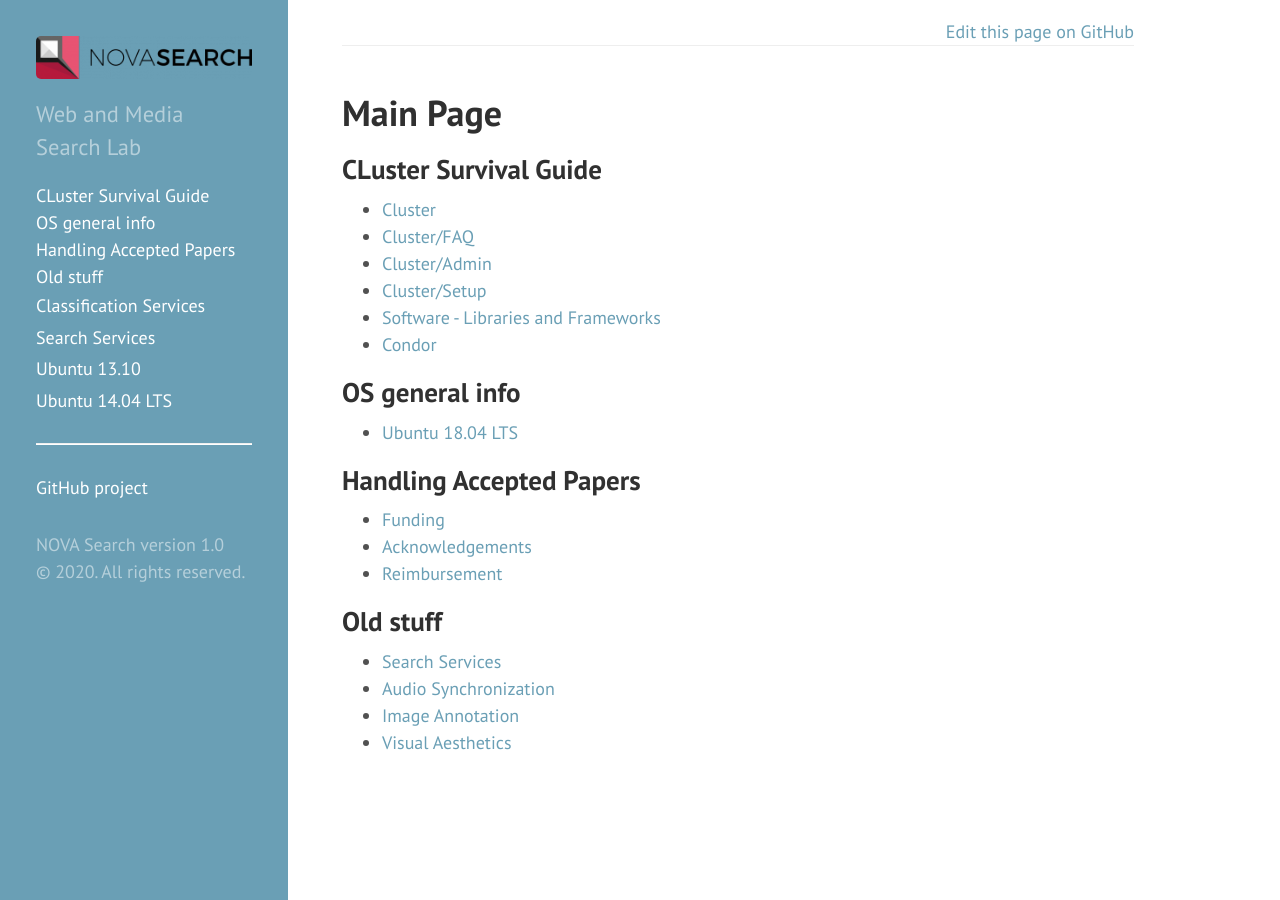
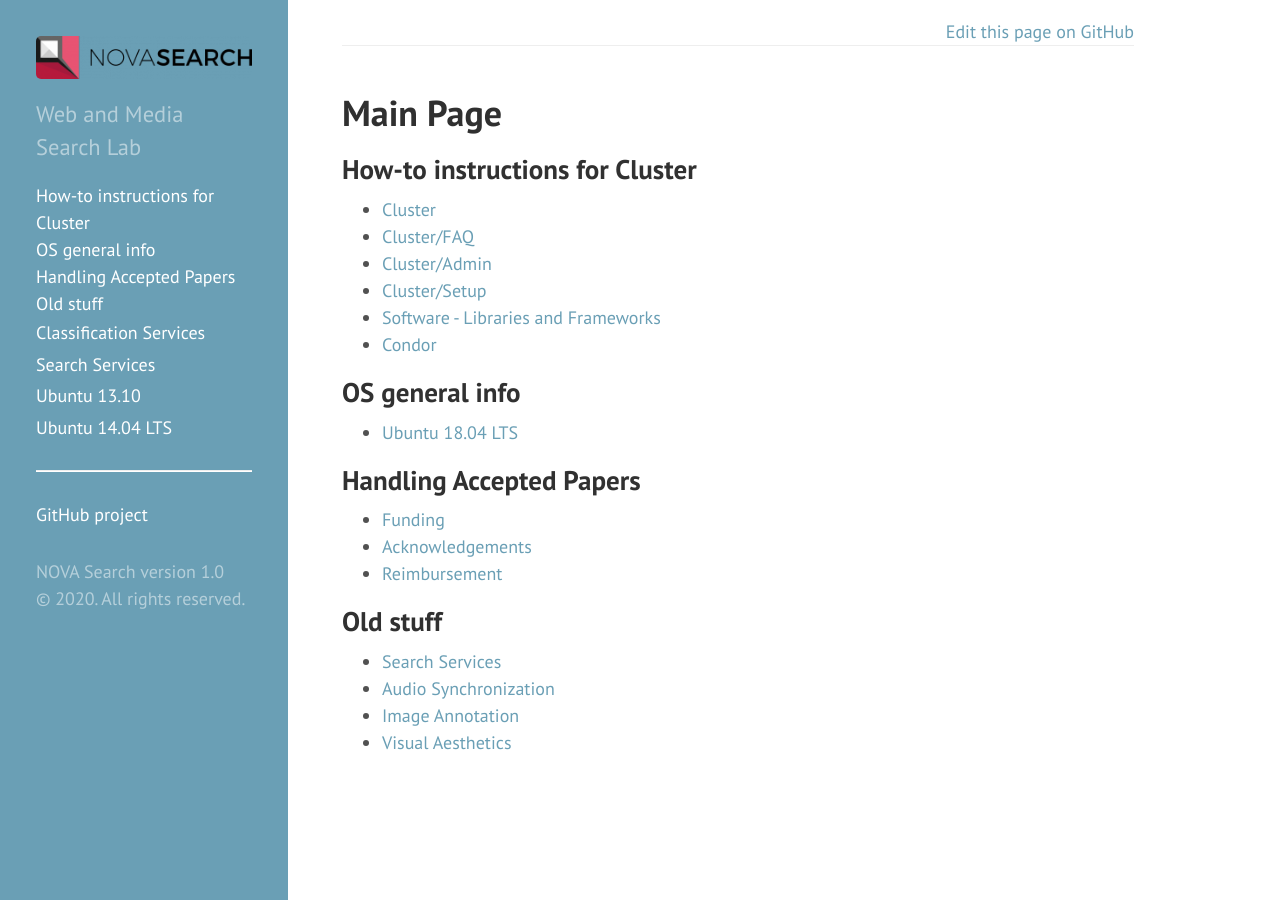
Before and after one commit to novasearch/wiki.novasearch.org, a Jekyll site: the page built from wiki/Main_Page.md, in a window 1280 px wide. Built offline with Jekyll 4.4.1, drawn with Linux system fonts in a browser that asks for light colours.

Commit message:
Update Main_Page.md

```diff
--- a/wiki/Main_Page.md
+++ b/wiki/Main_Page.md
@@ -11,7 +11,7 @@ redirect_from:
  - wiki/Biopython
 ---
 
-CLuster Survival Guide
+How-to instructions for Cluster
 --------------------
 
 - [Cluster](/wiki/Cluster "wikilink")
```
